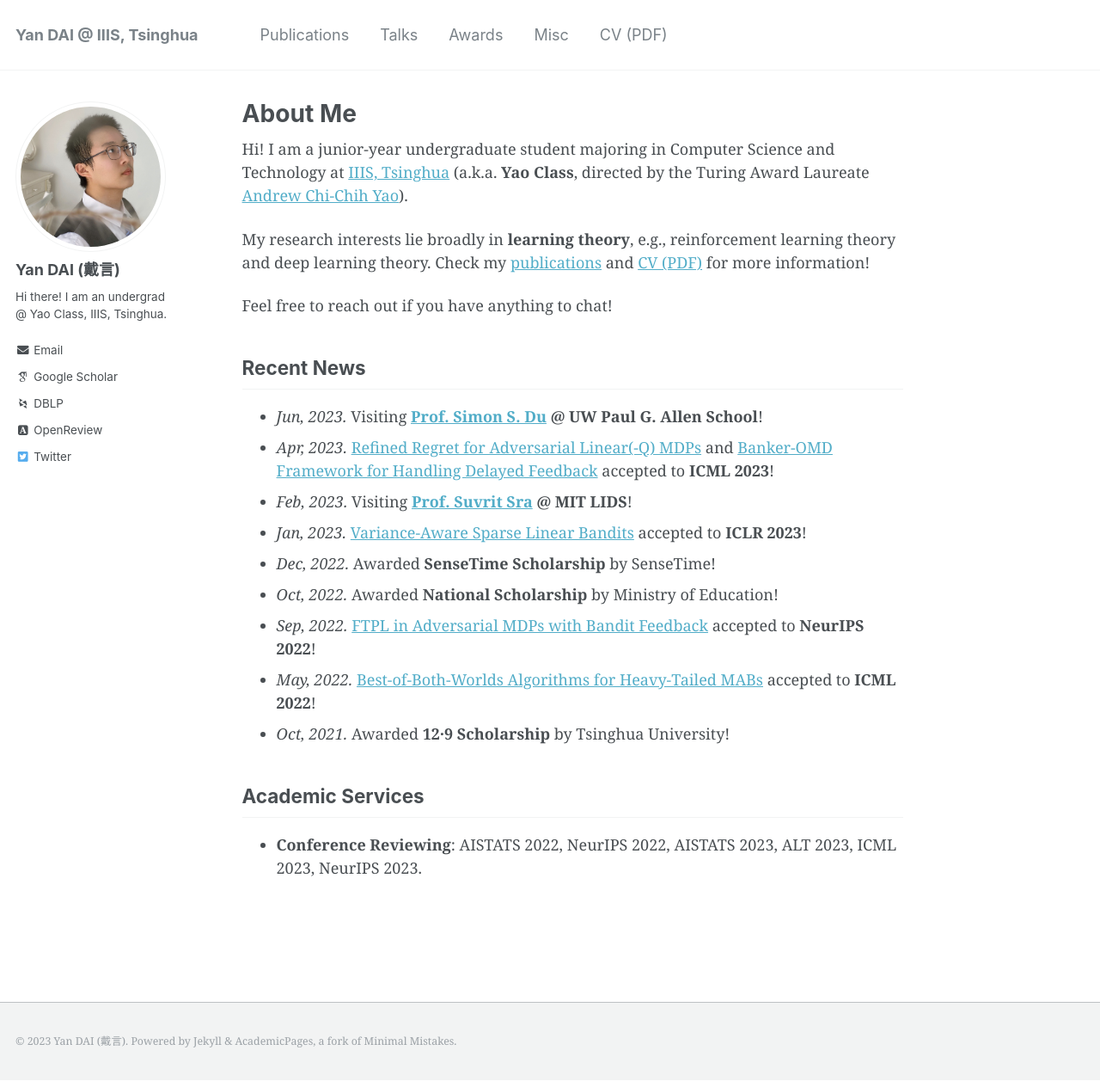
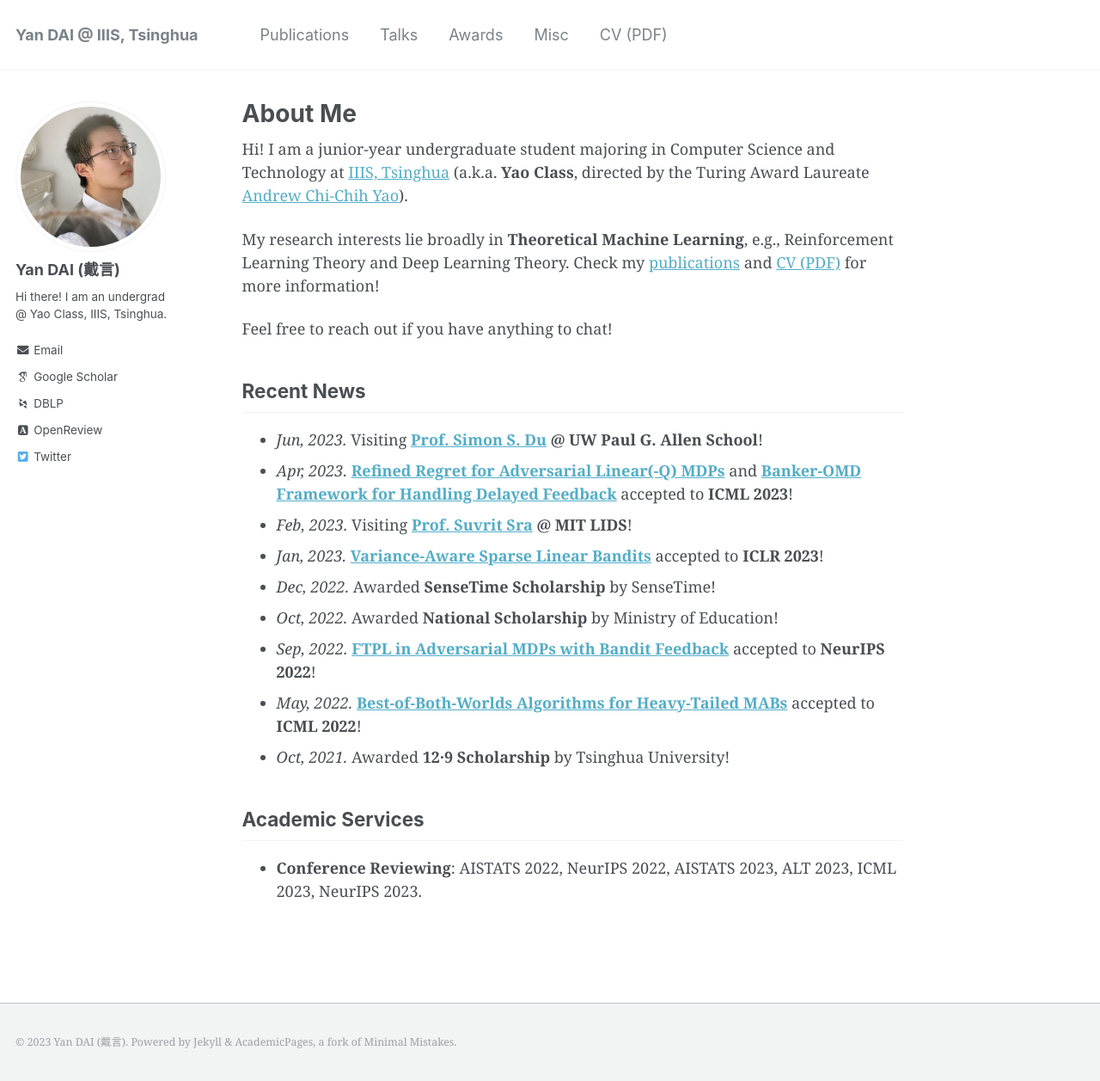
Before and after one commit to yandaichn/yandaichn.github.io, a Jekyll site: the page built from _pages/about.md, in a window 1280 px wide and 1257 px high. Shown: the whole window at 86% size. Built offline with Jekyll 4.4.1, drawn with Linux system fonts in a browser that asks for light colours; some web fonts are replaced.

```diff
--- a/_pages/about.md
+++ b/_pages/about.md
@@ -10,19 +10,19 @@ redirect_from:
 
 Hi! I am a junior-year undergraduate student majoring in Computer Science and Technology at [IIIS, Tsinghua](https://iiis.tsinghua.edu.cn/en/) (a.k.a. **Yao Class**, directed by the Turing Award Laureate [Andrew Chi-Chih Yao](https://iiis.tsinghua.edu.cn/yao/)).
 
-My research interests lie broadly in **learning theory**, e.g., reinforcement learning theory and deep learning theory. Check my [publications](publications) and [CV (PDF)](CV_Yan.pdf) for more information!
+My research interests lie broadly in **Theoretical Machine Learning**, e.g., Reinforcement Learning Theory and Deep Learning Theory. Check my [publications](publications) and [CV (PDF)](CV_Yan.pdf) for more information!
 
 Feel free to reach out if you have anything to chat!
 
 ## Recent News
 * *Jun, 2023.* Visiting **[Prof. Simon S. Du](https://simonshaoleidu.com/) @ UW Paul G. Allen School**!
-* *Apr, 2023.* [Refined Regret for Adversarial Linear(-Q) MDPs](https://arxiv.org/abs/2301.12942) and [Banker-OMD Framework for Handling Delayed Feedback](https://arxiv.org/abs/2301.10500) accepted to **ICML 2023**!
+* *Apr, 2023.* [**Refined Regret for Adversarial Linear(-Q) MDPs**](https://arxiv.org/abs/2301.12942) and [**Banker-OMD Framework for Handling Delayed Feedback**](https://arxiv.org/abs/2301.10500) accepted to **ICML 2023**!
 * *Feb, 2023.* Visiting **[Prof. Suvrit Sra](https://optml.mit.edu/index.html) @ MIT LIDS**!
-* *Jan, 2023.* [Variance-Aware Sparse Linear Bandits](https://arxiv.org/abs/2205.13450) accepted to **ICLR 2023**!
+* *Jan, 2023.* [**Variance-Aware Sparse Linear Bandits**](https://arxiv.org/abs/2205.13450) accepted to **ICLR 2023**!
 * *Dec, 2022.* Awarded **SenseTime Scholarship** by SenseTime!
 * *Oct, 2022.* Awarded **National Scholarship** by Ministry of Education!
-* *Sep, 2022.* [FTPL in Adversarial MDPs with Bandit Feedback](https://arxiv.org/abs/2205.13451) accepted to **NeurIPS 2022**!
-* *May, 2022.* [Best-of-Both-Worlds Algorithms for Heavy-Tailed MABs](https://arxiv.org/abs/2201.11921) accepted to **ICML 2022**!
+* *Sep, 2022.* [**FTPL in Adversarial MDPs with Bandit Feedback**](https://arxiv.org/abs/2205.13451) accepted to **NeurIPS 2022**!
+* *May, 2022.* [**Best-of-Both-Worlds Algorithms for Heavy-Tailed MABs**](https://arxiv.org/abs/2201.11921) accepted to **ICML 2022**!
 * *Oct, 2021.* Awarded **12·9 Scholarship** by Tsinghua University!
 
 ## Academic Services
```
Also changed, not shown: 1 other file.
